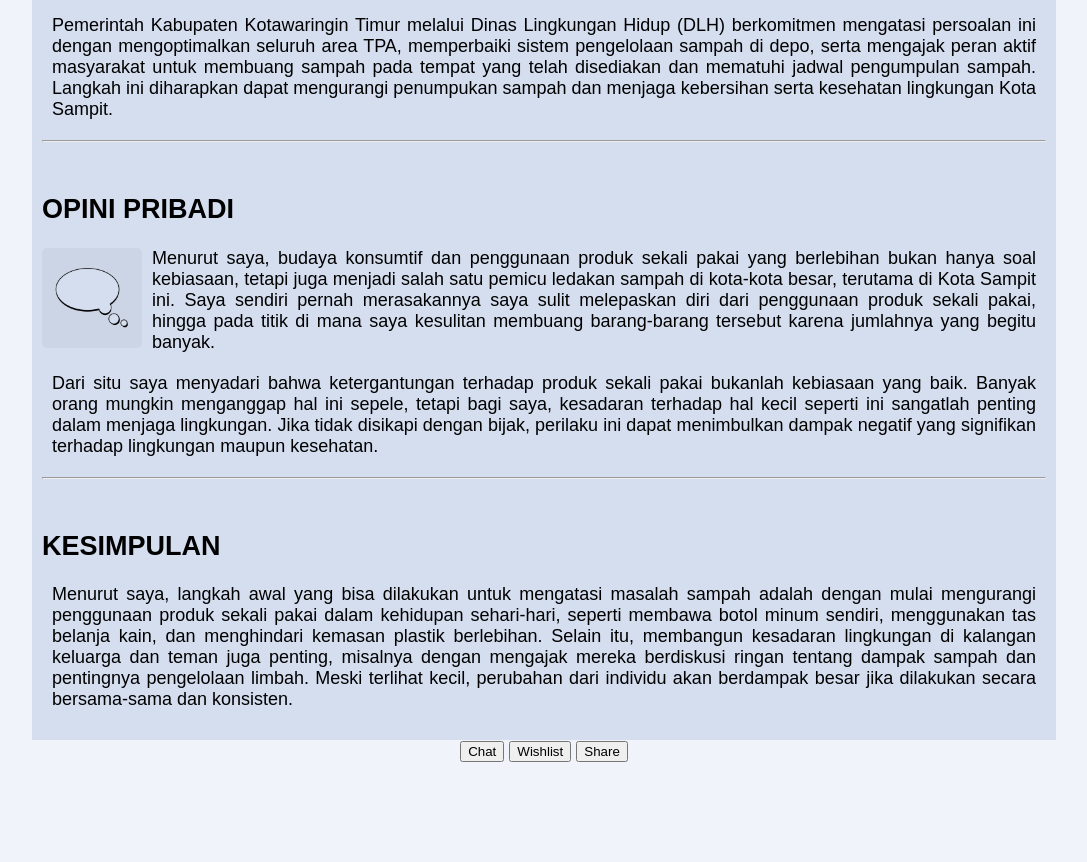
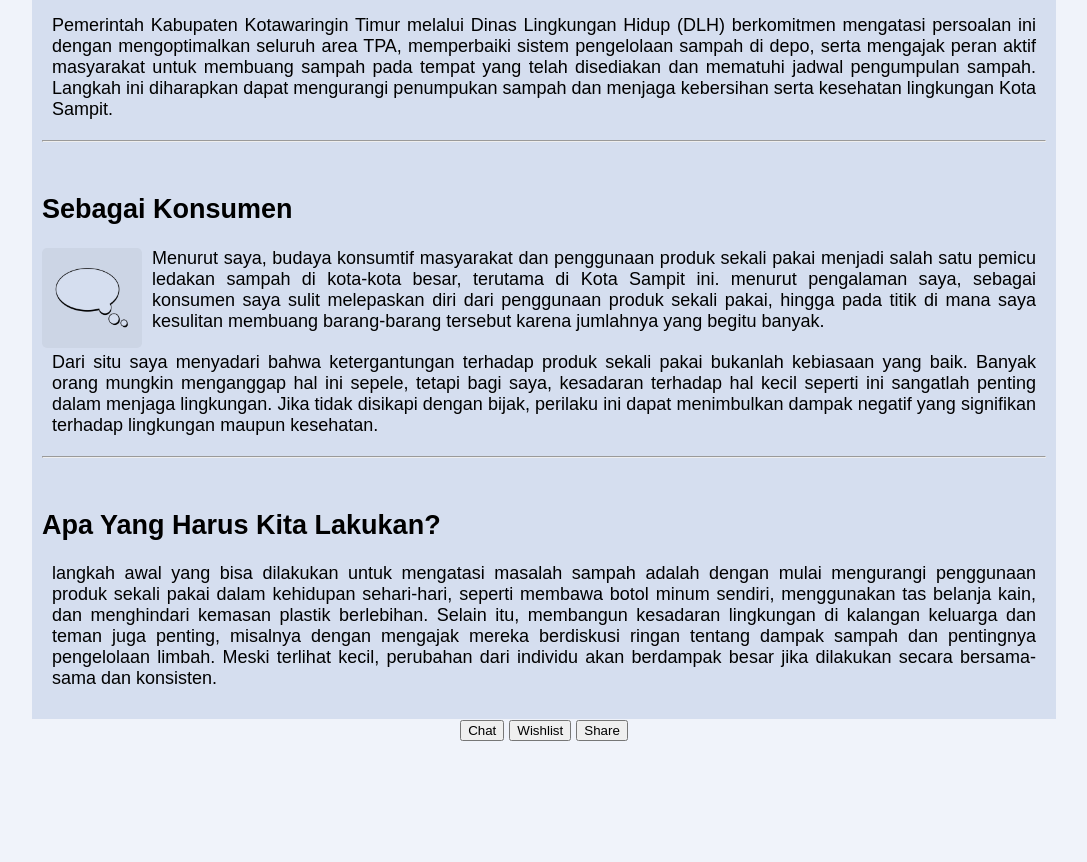
Before and after one commit to kabureneo/Tugas-bio, a plain HTML site: page index.html in a window 1280 px wide. Shown: the part 1158-2020 px from the top of the page, without its empty margins (96-1183 px from the left). After the commit the page ends 1999 px from the top, so only its background shows below. Drawn offline with Linux system fonts and the light colour scheme; a web font is replaced by a local one.

Commit message:
memperbaiki paragraf

```diff
--- a/index.html
+++ b/index.html
@@ -28,19 +28,19 @@
             <div class="text">
                 <h2 style="align-self: center; color: rgb(126, 0, 0);">Manusia Penghasil Sampah</h2>
                 <img src="img/3R.jpg" alt="" class="satu">
-                <p>Fenomena gaya hidup praktis dan cepat di kota-kota besar, termasuk Kota Sampit, menyebabkan peningkatan konsumsi makanan cepat saji, minuman kemasan, dan belanja daring. Hal ini berdampak pada meningkatnya sampah sekali pakai seperti plastik, styrofoam, kardus, bubble wrap, dan kemasan makanan. Tren ini diperparah dengan maraknya layanan pesan antar makanan dan e-commerce, serta minimnya kebiasaan membawa wadah atau tas belanja sendiri.</p>
-                <p>Dampak yang terjadi karena Timbulnya Wabah corona di indonesia adalah Kepanikan Massal yang di alami Oleh warga indonesia Pada saat itu, Kepanikan massal akan terjangkit penyakit menular tersebut mengakibatkan beberapa alat kesehatan seperti Masker habis di pasaran</p>
-                <p>Di Kota Sampit, volume sampah rumah tangga harian mencapai lebih dari 100 ton, sementara kapasitas pengangkutan sampah hanya sekitar 80-83 ton per hari. Kondisi ini menyebabkan penumpukan sampah di delapan depo penampungan sampah yang tersebar di kota, sebelum sampah diangkut ke Tempat Pembuangan Akhir (TPA) di Jalan Jenderal Sudirman Km 14. Selain keterbatasan armada dan personel, akses menuju TPA juga sering terganggu terutama saat musim hujan karena jalan menjadi rusak dan becek. </p>
+                <p>Fenomena gaya hidup praktis dan cepat di kota-kota besar, termasuk Kota Sampit, menyebabkan peningkatan konsumsi makanan cepat saji, minuman kemasan, dan belanja daring. Hal ini berdampak pada meningkatnya sampah sekali pakai seperti plastik, styrofoam, kardus, bubble wrap, dan kemasan makanan. Tren ini diperparah dengan maraknya layanan pesan antar makanan dan e-commerce yang melonjak saat adanya lockdown, dimana hampir seluruh warga masyarakat melakukan interaksi ekonomi melalui media digital.</p>
+                <p>Dampak yang terjadi karena Timbulnya Wabah corona di indonesia adalah Kepanikan Massal yang di alami Oleh warga indonesia Pada saat itu, Kepanikan massal akan terjangkit penyakit menular tersebut mengakibatkan beberapa alat kesehatan seperti Masker habis di pasaran.</p>
+                <p>Di Kota Sampit, volume sampah rumah tangga harian mencapai lebih dari 100 ton, sementara kapasitas pengangkutan sampah hanya sekitar 80-83 ton per hari. Kondisi ini menyebabkan penumpukan sampah di delapan depo penampungan sampah yang tersebar di kota, sebelum sampah diangkut ke Tempat Pembuangan Akhir (TPA) di Jalan Jenderal Sudirman Km 14. Selain keterbatasan armada dan personel, akses menuju TPA juga sering terganggu terutama saat musim hujan karena jalan menjadi rusak dan becek.</p>
                 <p>Akibatnya, sampah plastik dan limbah sekali pakai sulit terurai dan menumpuk di TPA, sementara sebagian sampah berakhir di sungai atau dibakar secara liar, mencemari lingkungan dan udara. Penumpukan sampah di depo juga menimbulkan bau menyengat yang mengganggu kenyamanan warga sekitar, khususnya di Kecamatan Baamang dan Ketapang.</p>
                 <p>Pemerintah Kabupaten Kotawaringin Timur melalui Dinas Lingkungan Hidup (DLH) berkomitmen mengatasi persoalan ini dengan mengoptimalkan seluruh area TPA, memperbaiki sistem pengelolaan sampah di depo, serta mengajak peran aktif masyarakat untuk membuang sampah pada tempat yang telah disediakan dan mematuhi jadwal pengumpulan sampah. Langkah ini diharapkan dapat mengurangi penumpukan sampah dan menjaga kebersihan serta kesehatan lingkungan Kota Sampit.</p>
                 <hr><br>
-                <h2>OPINI PRIBADI</h2>
+                <h2>Sebagai Konsumen</h2>
                 <img src="img/sampah-2.jpg" alt="" class="dua">
-                <p>Menurut saya, budaya konsumtif dan penggunaan produk sekali pakai yang berlebihan bukan hanya soal kebiasaan, tetapi juga menjadi salah satu pemicu ledakan sampah di kota-kota besar, terutama di Kota Sampit ini. Saya sendiri pernah merasakannya saya sulit melepaskan diri dari penggunaan produk sekali pakai, hingga pada titik di mana saya kesulitan membuang barang-barang tersebut karena jumlahnya yang begitu banyak.</p>
+                <p>Menurut saya, budaya konsumtif masyarakat dan penggunaan produk sekali pakai menjadi salah satu pemicu ledakan sampah di kota-kota besar, terutama di Kota Sampit ini. menurut pengalaman saya, sebagai konsumen saya sulit melepaskan diri dari penggunaan produk sekali pakai, hingga pada titik di mana saya kesulitan membuang barang-barang tersebut karena jumlahnya yang begitu banyak.</p>
                 <p>Dari situ saya menyadari bahwa ketergantungan terhadap produk sekali pakai bukanlah kebiasaan yang baik. Banyak orang mungkin menganggap hal ini sepele, tetapi bagi saya, kesadaran terhadap hal kecil seperti ini sangatlah penting dalam menjaga lingkungan. Jika tidak disikapi dengan bijak, perilaku ini dapat menimbulkan dampak negatif yang signifikan terhadap lingkungan maupun kesehatan.</p>
                 <hr><br>
-                <h2>KESIMPULAN</h2>
-                <p>Menurut saya, langkah awal yang bisa dilakukan untuk mengatasi masalah sampah adalah dengan mulai mengurangi penggunaan produk sekali pakai dalam kehidupan sehari-hari, seperti membawa botol minum sendiri, menggunakan tas belanja kain, dan menghindari kemasan plastik berlebihan. Selain itu, membangun kesadaran lingkungan di kalangan keluarga dan teman juga penting, misalnya dengan mengajak mereka berdiskusi ringan tentang dampak sampah dan pentingnya pengelolaan limbah. Meski terlihat kecil, perubahan dari individu akan berdampak besar jika dilakukan secara bersama-sama dan konsisten.</p>
+                <h2>Apa Yang Harus Kita Lakukan?</h2>
+                <p>langkah awal yang bisa dilakukan untuk mengatasi masalah sampah adalah dengan mulai mengurangi penggunaan produk sekali pakai dalam kehidupan sehari-hari, seperti membawa botol minum sendiri, menggunakan tas belanja kain, dan menghindari kemasan plastik berlebihan. Selain itu, membangun kesadaran lingkungan di kalangan keluarga dan teman juga penting, misalnya dengan mengajak mereka berdiskusi ringan tentang dampak sampah dan pentingnya pengelolaan limbah. Meski terlihat kecil, perubahan dari individu akan berdampak besar jika dilakukan secara bersama-sama dan konsisten.</p>
             </div>
         </div>
             <div class="footerside">
```
